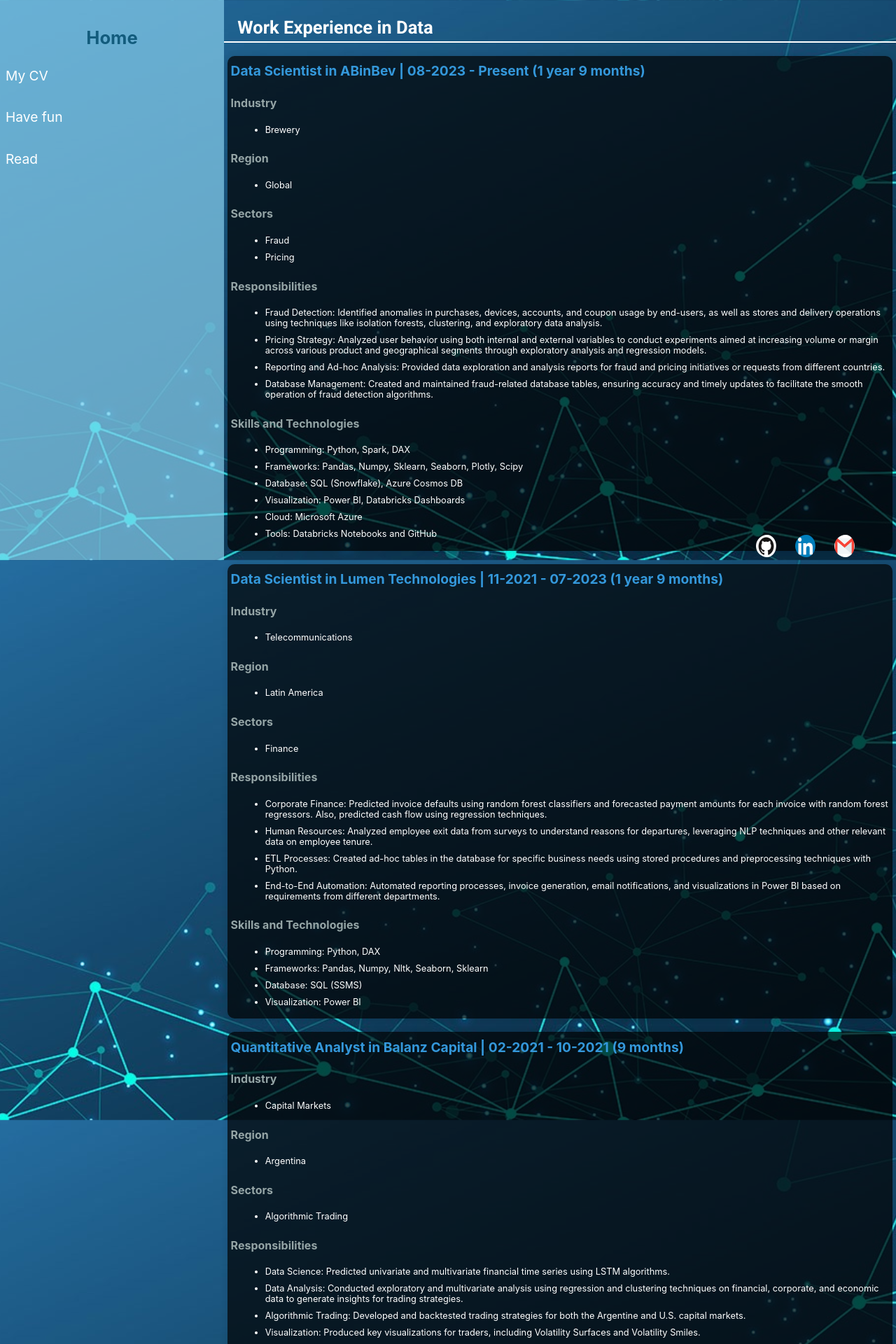
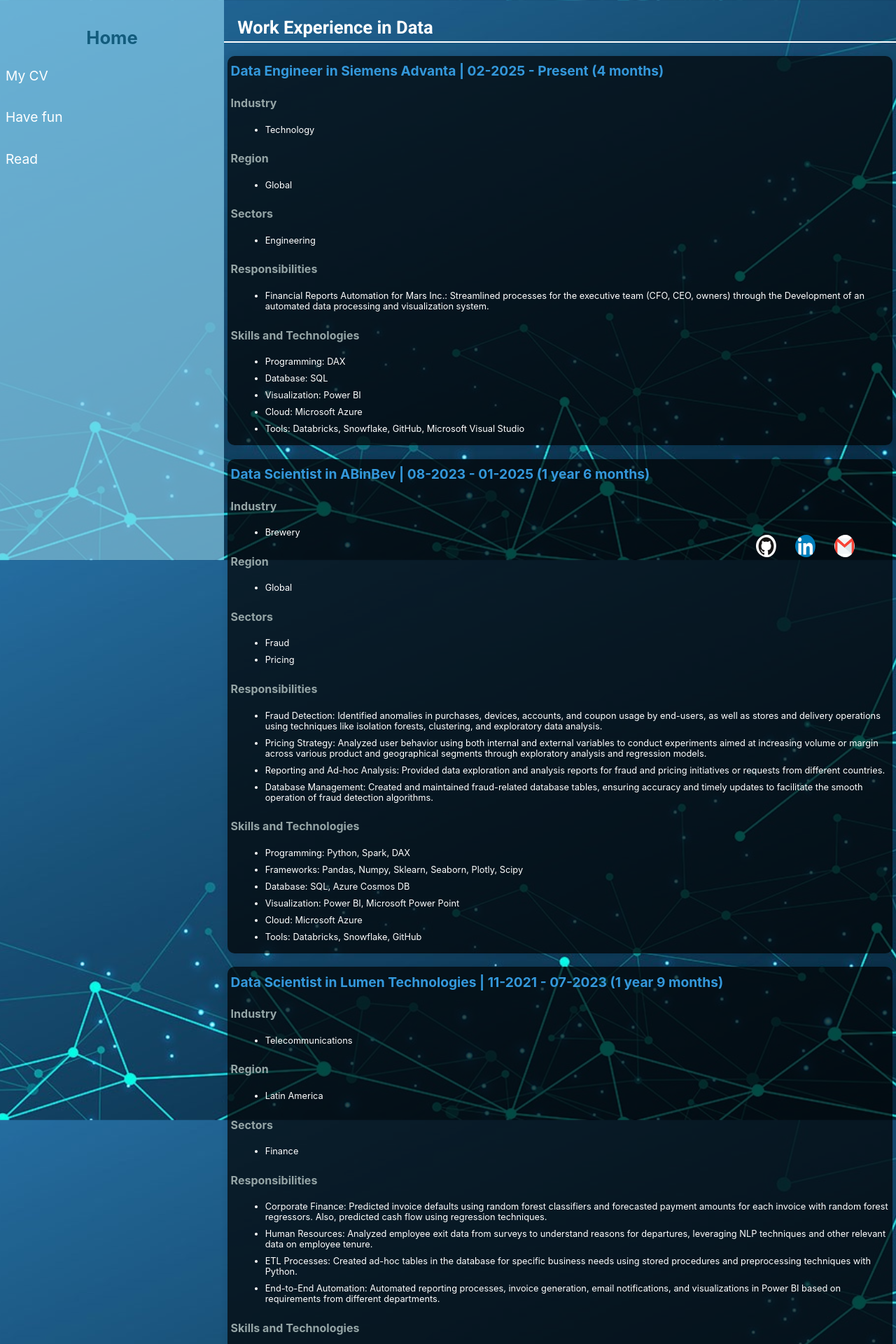
Before and after one commit to ale-camer/personal_website, a Flask app: page /mi_cv in a window 1280 px wide. Shown: the top 1920 px of the page at 70% size. Run offline with Flask 3, Linux system fonts and the light colour scheme; some libraries are stand-ins or nearby versions.

Commit message:
my cv updated

```diff
--- a/app.py
+++ b/app.py
@@ -1,7 +1,5 @@
 """
 Main project file.
-
-HAY UN ERROR EN LAS FUNCIONES: download_keyphrases y download_predictions.
 """
 
 # web programming frameworks
--- a/modules/utils.py
+++ b/modules/utils.py
@@ -4,7 +4,6 @@
 
 import os, shutil, json
 import pandas as pd
-from datetime import datetime
 
 def remove_old_files(folder, files_to_remove=None) -> None:
     """
@@ -32,22 +31,17 @@
 
 def delta_time() -> None:
     """"Updates the time since the last job was started"""
-    today = datetime.now()
-    beging_last_job = datetime(2023, 8, 1)
-    delta_days = (today - beging_last_job).days
+    days_per_month, days_per_year = 30, 365
+    today, job_start_date = pd.Timestamp.now(), pd.Timestamp(2025, 2, 1)
+    elapsed_days = (today - job_start_date).days
 
-    years = delta_days // 365
-    months = int((delta_days - 365) / 30)
+    years = elapsed_days // days_per_year if elapsed_days > days_per_year else 0
+    months = int((elapsed_days - days_per_year) / days_per_month) if elapsed_days > days_per_year else int(elapsed_days / days_per_month) + 1
 
-    if years == 1: year_string = "year"
-    else: year_string = "years"
+    year_text = "" if years == 0 else "year" if years == 1 else "years"
+    month_text = "month" if months == 1 else "months"
 
-    if months == 1: month_string = "month"
-    else: month_string = "months"
-
-    string = "%d %s %d %s" % (years, year_string, months, month_string)
-
-    return string
+    return f"{months} {month_text}" if years == 0 else f"{years} {year_text} {months} {month_text}"
 
 def reading_json(path: str) -> None:
     """Loads and returns the contents of a JSON file from the specified path."""
--- a/templates/mi_cv.html
+++ b/templates/mi_cv.html
@@ -12,6 +12,81 @@
     <h1 id="work-experience">Work Experience in Data</h1>
 
     <div class="job">
+        <h3>Data Engineer in Siemens Advanta | 02-2025 - Present (<span id="months-counter">{{ delta_time_string
+                }}</span>)
+        </h3>
+        <h4>Industry</h4>
+        <ul>
+            <li>Technology</li>
+        </ul>
+        <h4>Region</h4>
+        <ul>
+            <li>Global</li>
+        </ul>
+        <h4>Sectors</h4>
+        <ul>
+            <li>Engineering</li>
+        </ul>
+        <h4>Responsibilities</h4>
+        <ul>
+            <li>Financial Reports Automation for Mars Inc.: Streamlined processes for the executive team (CFO, CEO,
+                owners) through the Development
+                of an automated data processing and visualization system.
+            </li>
+        </ul>
+        <h4>Skills and Technologies</h4>
+        <ul>
+            <li>Programming: DAX</li>
+            <li>Database: SQL</li>
+            <li>Visualization: Power BI</li>
+            <li>Cloud: Microsoft Azure</li>
+            <li>Tools: Databricks, Snowflake, GitHub, Microsoft Visual Studio</li>
+        </ul>
+    </div>
+
+    <div class="job">
+        <h3>Data Scientist in ABinBev | 08-2023 - 01-2025 (1 year 6 months)
+        </h3>
+        <h4>Industry</h4>
+        <ul>
+            <li>Brewery</li>
+        </ul>
+        <h4>Region</h4>
+        <ul>
+            <li>Global</li>
+        </ul>
+        <h4>Sectors</h4>
+        <ul>
+            <li>Fraud</li>
+            <li>Pricing</li>
+        </ul>
+        <h4>Responsibilities</h4>
+        <ul>
+            <li>Fraud Detection: Identified anomalies in purchases, devices, accounts, and coupon usage
+                by end-users, as well as stores and delivery operations using techniques like
+                isolation forests, clustering, and exploratory data analysis.</li>
+            <li>Pricing Strategy: Analyzed user behavior using both internal and external variables to conduct
+                experiments aimed at increasing volume or margin across various product and geographical segments
+                through exploratory analysis and regression models.
+            </li>
+            <li>Reporting and Ad-hoc Analysis: Provided data exploration and analysis reports for fraud and pricing
+                initiatives or requests from different countries.
+            </li>
+            <li>Database Management: Created and maintained fraud-related database tables, ensuring accuracy and timely
+                updates to facilitate the smooth operation of fraud detection algorithms.</li>
+        </ul>
+        <h4>Skills and Technologies</h4>
+        <ul>
+            <li>Programming: Python, Spark, DAX</li>
+            <li>Frameworks: Pandas, Numpy, Sklearn, Seaborn, Plotly, Scipy</li>
+            <li>Database: SQL, Azure Cosmos DB</li>
+            <li>Visualization: Power BI, Microsoft Power Point</li>
+            <li>Cloud: Microsoft Azure</li>
+            <li>Tools: Databricks, Snowflake, GitHub</li>
+        </ul>
+    </div>
+
+    <!-- <div class="job">
         <h3>Data Scientist in ABinBev | 08-2023 - Present (<span id="months-counter">{{ delta_time_string }}</span>)
         </h3>
         <h4>Industry</h4>
@@ -51,7 +126,7 @@
             <li>Cloud: Microsoft Azure</li>
             <li>Tools: Databricks Notebooks and GitHub</li>
         </ul>
-    </div>
+    </div> -->
 
     <div class="job">
         <h3>Data Scientist in Lumen Technologies | 11-2021 - 07-2023 (1 year 9 months)</h3>
@@ -326,10 +401,10 @@
     <h1 id="interests">Interests</h1>
 
     <div class="job" id="interests">
-            <ul class="interests-list">
-                <li class="interests-list-item">Backend Development</li>
-                <li class="interests-list-item">German Language</li>
-            </ul>
+        <ul class="interests-list">
+            <li class="interests-list-item">Backend Development</li>
+            <li class="interests-list-item">German Language</li>
+        </ul>
     </div>
 </div>
 
```
Also changed, not shown: README.md.
